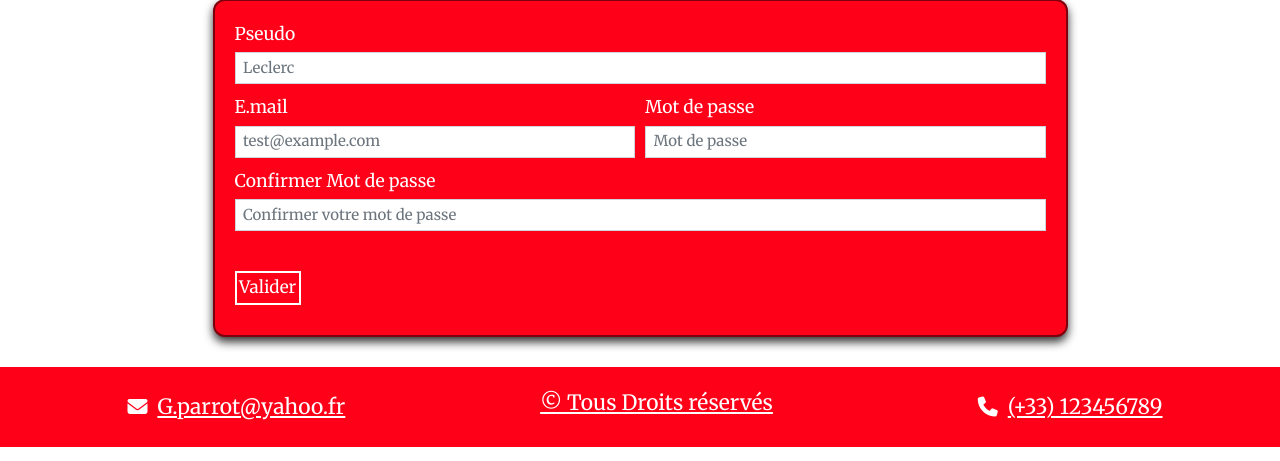
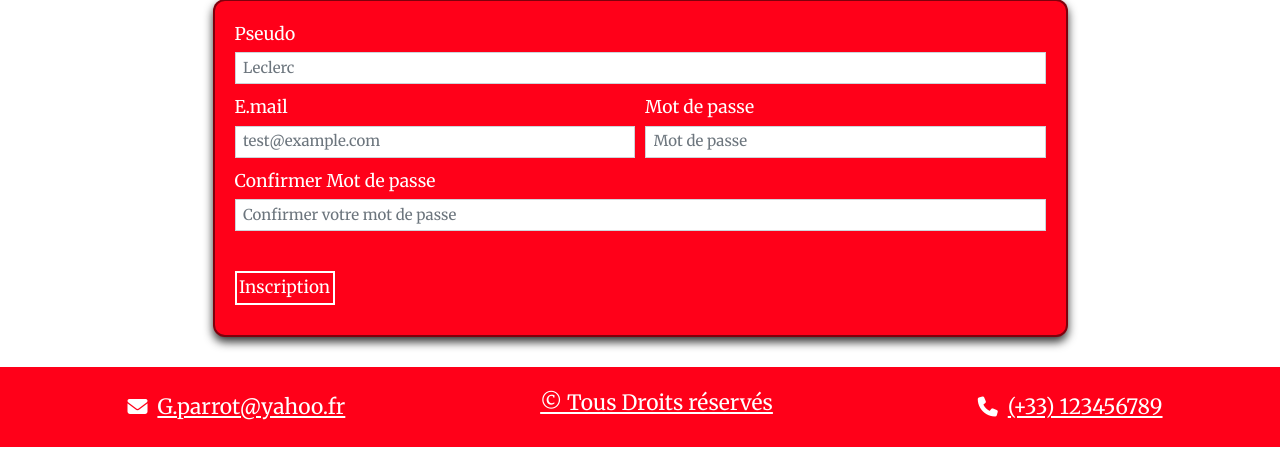
Before and after one commit to akkramm00/GARAGE-V_PARROT, a PHP site: the page made by S'inscrire.php in a window 1280 px wide. Shown: the part 206-667 px from the top of the page. Run offline with PHP 8.4, Linux system fonts and the light colour scheme; some web fonts are replaced.

Commit message:
add all modif

```diff
--- a/Templates/form.php
+++ b/Templates/form.php
@@ -50,7 +50,7 @@
                     <input type="text" name="password_retype" class="form-control rounded-0" id="inputAddress" placeholder="Confirmer votre mot de passe" autocomplete="off">
                 </div>
                 <div class="col-12">
-                    <button type="submit" class="btn btn-primary Sign rounded-0 p-1 my-5 mb-3">Valider</button>
+                    <button type="submit" class="btn btn-primary Sign rounded-0 p-1 my-5 mb-3">Inscription</button>
                 </div>
         </div>
 
--- a/Templates/login.php
+++ b/Templates/login.php
@@ -1,4 +1,5 @@
 <!--- Login form Container/Popup -->
+
 <div class="loginFormContainer">
     <span id="CloseLoginForm" class="fas fa-times"></span>
     <form action="" method="post">
--- a/index.php
+++ b/index.php
@@ -1,5 +1,6 @@
 <?php
 require_once __DIR__ . "/config/config.php";
+require_once __DIR__ . "/config/connexion.php";
 require_once __DIR__ . "/Templates/header.php";
 require_once __DIR__ . "/Templates/login.php";
 require_once __DIR__ . "/Templates/home.php";
```
